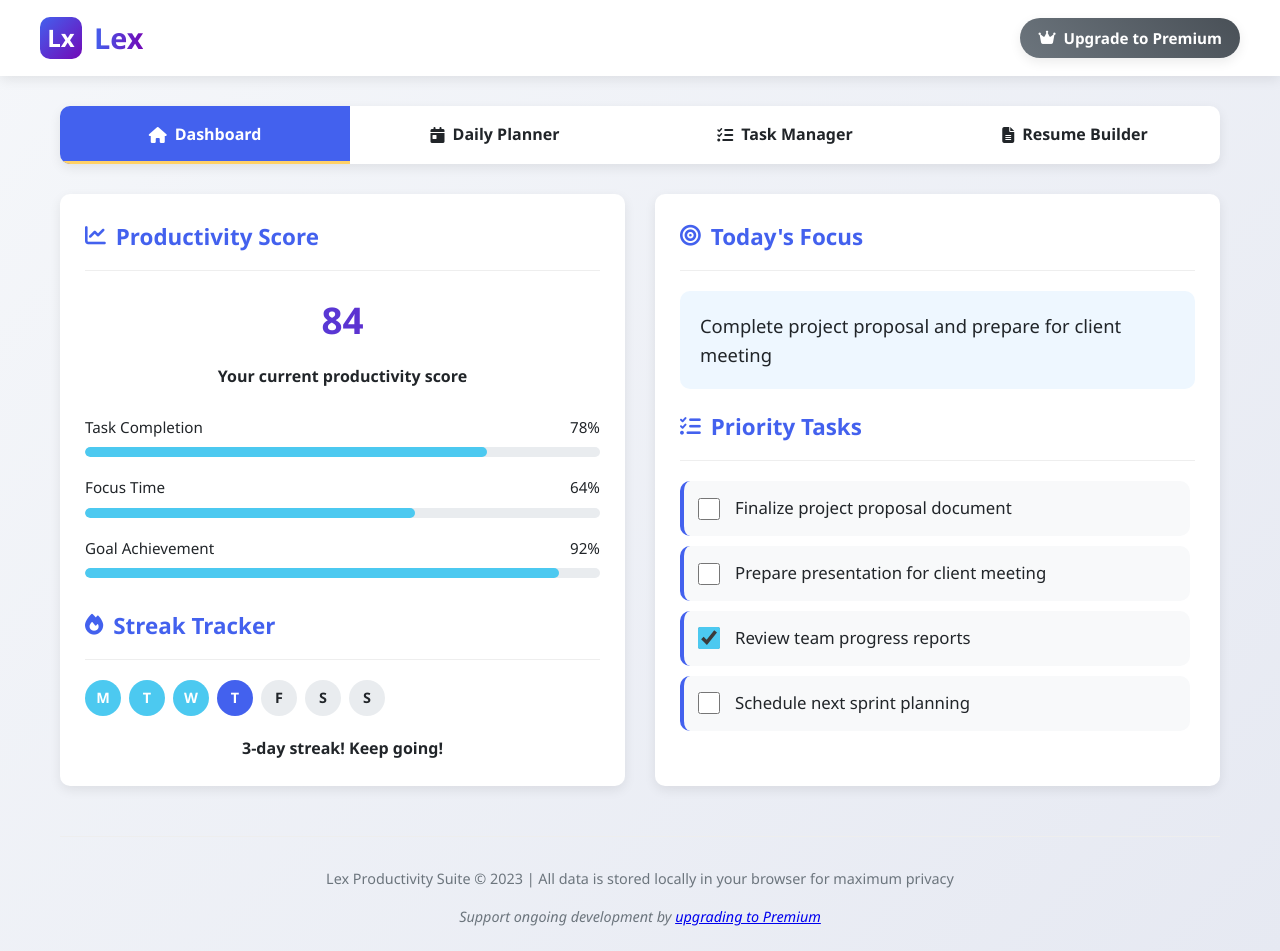
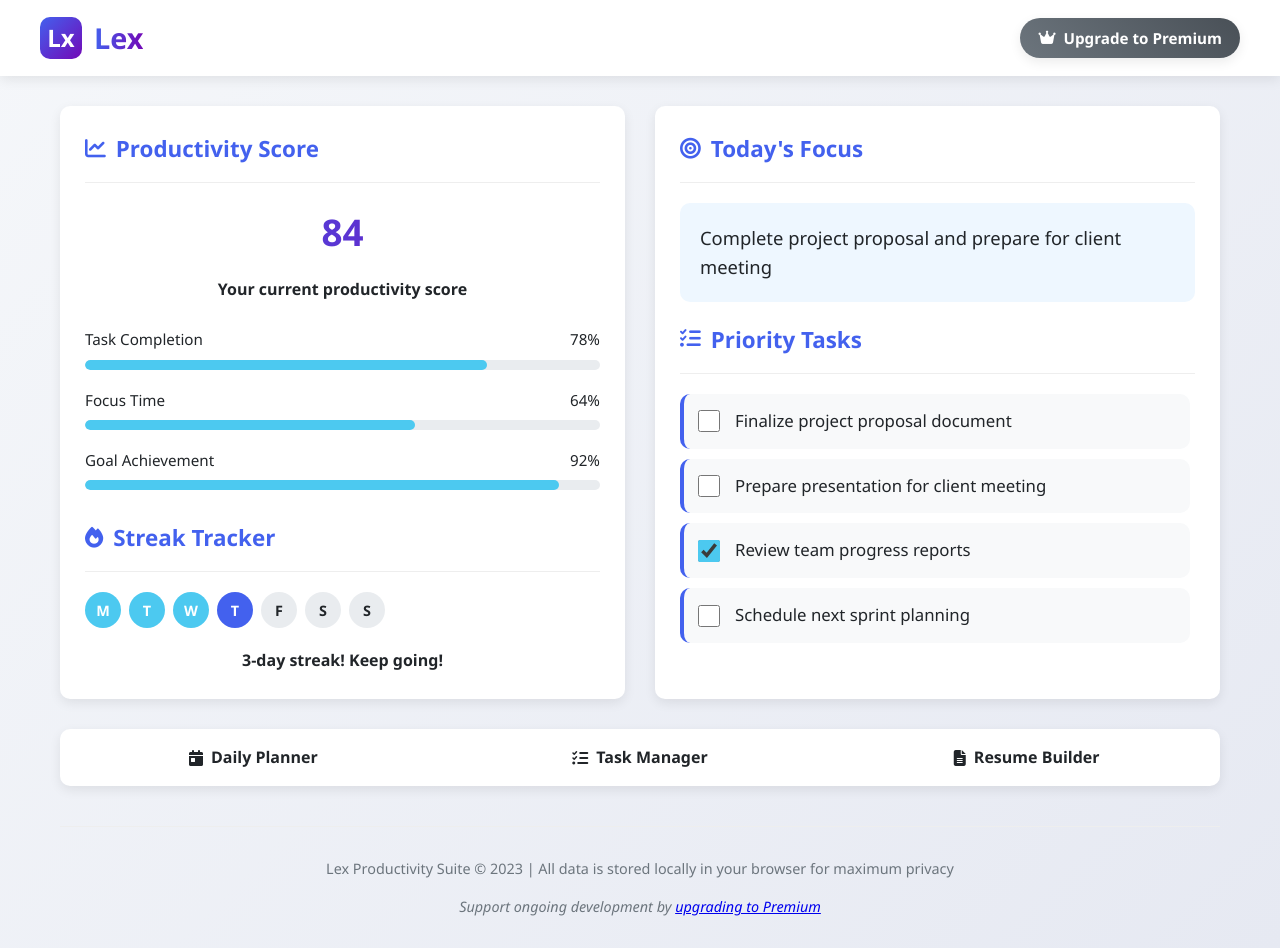
Before and after one commit to vincenek/Lex, a plain HTML site: page index.html in a window 1280 px wide. Drawn offline with nearby package versions, Linux system fonts and the light colour scheme.

Commit message:
Update index.html

```diff
--- a/index.html
+++ b/index.html
@@ -134,13 +134,27 @@
             cursor: pointer;
         }
 
+        /* Dashboard Layout */
+        .dashboard {
+            display: grid;
+            grid-template-columns: repeat(auto-fit, minmax(450px, 1fr));
+            gap: 30px;
+            margin: 30px 0;
+        }
+
+        @media (max-width: 768px) {
+            .dashboard {
+                grid-template-columns: 1fr;
+            }
+        }
+
         /* Tab Navigation */
         .tabs {
             display: flex;
             background: white;
             border-radius: var(--radius);
             box-shadow: var(--shadow);
-            margin: 30px 0;
+            margin: 0 0 30px 0;
             overflow: hidden;
             flex-wrap: wrap;
         }
@@ -192,20 +206,6 @@
 
         .tab-content.active {
             display: block;
-        }
-
-        /* Dashboard Layout */
-        .dashboard {
-            display: grid;
-            grid-template-columns: repeat(auto-fit, minmax(450px, 1fr));
-            gap: 30px;
-            margin-bottom: 50px;
-        }
-
-        @media (max-width: 768px) {
-            .dashboard {
-                grid-template-columns: 1fr;
-            }
         }
 
         /* Card Styling */
@@ -1031,25 +1031,8 @@
         </div>
     </header>
 
-    <!-- Tab Navigation -->
+    <!-- Dashboard Section -->
     <div class="container">
-        <div class="tabs" id="tabsContainer">
-            <div class="tab active" data-tab="dashboard">
-                <i class="fas fa-home"></i> Dashboard
-            </div>
-            <div class="tab" data-tab="daily">
-                <i class="fas fa-calendar-day"></i> Daily Planner
-            </div>
-            <div class="tab" data-tab="tasks">
-                <i class="fas fa-tasks"></i> Task Manager
-            </div>
-            <div class="tab" data-tab="resume">
-                <i class="fas fa-file-alt"></i> Resume Builder
-            </div>
-        </div>
-
-        <!-- Dashboard Tab -->
-        <div class="tab-content active" id="dashboard-tab">
         <div class="dashboard">
             <div class="card">
                 <div class="card-title">
@@ -1143,6 +1126,20 @@
         </div>
     </div>
 
+    <!-- Tab Navigation -->
+    <div class="container">
+        <div class="tabs" id="tabsContainer">
+            <div class="tab" data-tab="daily">
+                <i class="fas fa-calendar-day"></i> Daily Planner
+            </div>
+            <div class="tab" data-tab="tasks">
+                <i class="fas fa-tasks"></i> Task Manager
+            </div>
+            <div class="tab" data-tab="resume">
+                <i class="fas fa-file-alt"></i> Resume Builder
+            </div>
+        </div>
+
         <!-- Daily Planner Tab -->
         <div class="tab-content" id="daily-tab">
             <div class="dashboard">
```
Lines whose indentation alone changed are shown as unchanged.
